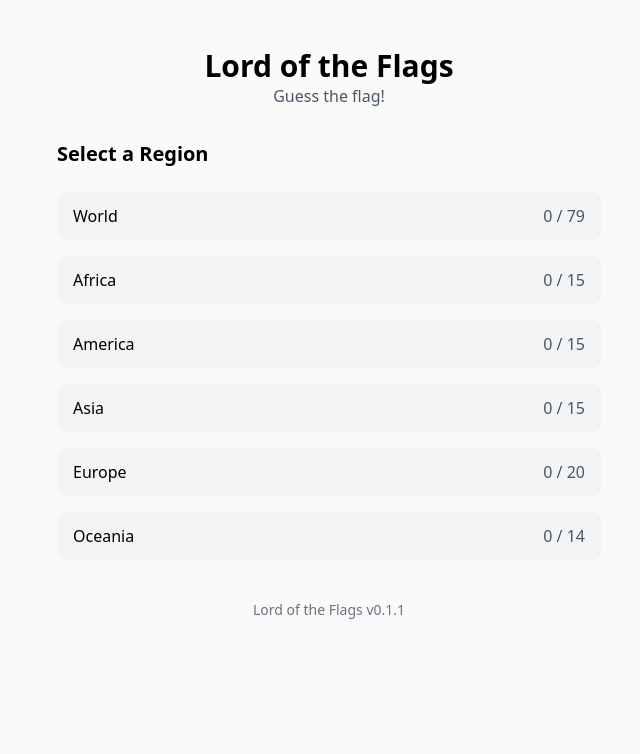
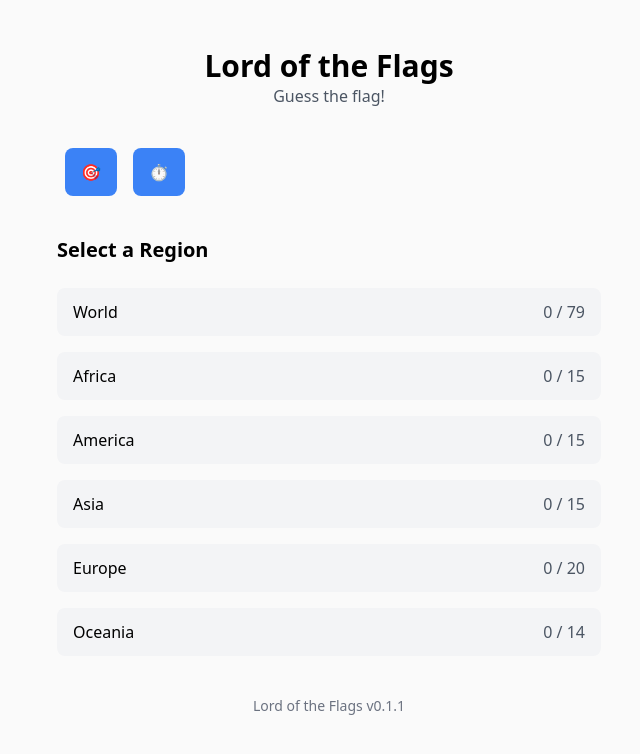
Before and after one commit to jacqueshovine/lordoftheflags, a Vue app: page / in a window 1280 px wide. Shown: the top 754 px of the page, without its empty margins (311-951 px from the left). Built offline with nearby package versions, Linux system fonts and the light colour scheme.

Commit message:
add timer mode and split mode settings in config files

```diff
--- a/src/components/game/RegionButton.vue
+++ b/src/components/game/RegionButton.vue
@@ -25,6 +25,7 @@ function handleClick() {
     @click="handleClick"
   >
     <span class="font-medium">{{ region }}</span>
-    <span class="float-right text-gray-600">{{ regionScore.maxAchieved }} / {{ regionScore.maxPossible }}</span>
+    <span v-if="gameStore.currentMode.id === 'classic'" class="float-right text-gray-600">{{ regionScore.maxAchieved }} / {{ regionScore.maxPossible }}</span>
+    <span v-else-if="gameStore.currentMode.id === 'timer'" class="float-right text-gray-600">{{ regionScore.maxAchieved }}</span>
   </button>
 </template>
--- a/src/components/game/ScoreDisplay.vue
+++ b/src/components/game/ScoreDisplay.vue
@@ -5,8 +5,11 @@ const gameStore = useGameStore();
 </script>
 
 <template>
-  <div class="text-center my-4">
+  <div v-if="gameStore.currentMode.id === 'classic'" class="text-center my-4">
     <p class="text-lg">Round: {{ gameStore.getCurrentRound }} / {{ gameStore.getTotalRounds }}</p>
+  </div>
+  <div v-else-if="gameStore.currentMode.id === 'timer'" class="text-center my-4">
+    <p class="text-lg">Round: {{ gameStore.getCurrentRound }}</p>
   </div>
   <div class="text-center my-4">
     <p class="text-lg">Score: {{ gameStore.currentScore }} | Best: {{ gameStore.getCurrentMaxScore }}</p>
--- /dev/null
+++ b/src/modes/classic.js
@@ -0,0 +1,14 @@
+export default {
+  id: 'classic',
+  name: 'Classic',
+  icon: '🎯',
+  description: 'Guess all flags from a region. No time limit.',
+
+  // ========================================================================================================================
+  // SETTINGS
+  // ========================================================================================================================
+  hasRegions: true,
+  regions: ['World', 'Africa', 'America', 'Asia', 'Europe', 'Oceania'],
+  hasTimer: false,
+  feedbackDelay: 1500,
+};
--- /dev/null
+++ b/src/modes/timer.js
@@ -0,0 +1,15 @@
+export default {
+  id: 'timer',
+  name: 'Timer',
+  icon: '⏱️',
+  description: 'Guess as many flags as possible within a time limit.',
+
+  // ========================================================================================================================
+  // SETTINGS
+  // ========================================================================================================================
+  hasRegions: true,
+  regions: ['World', 'Africa', 'America', 'Asia', 'Europe', 'Oceania'],
+  hasTimer: true,
+  timerDuration: 30, // in seconds
+  feedbackDelay: 500, // faster feedback for timer mode
+};
--- a/src/stores/game.js
+++ b/src/stores/game.js
@@ -2,34 +2,34 @@ import { defineStore } from 'pinia';
 import { ref, computed } from 'vue';
 import { shuffle } from '@/utils/helpers';
 import countries from '@/data/countries.json';
+import classicMode from '@/modes/classic.js';
+import timerMode from '@/modes/timer.js';
 
 export const useGameStore = defineStore('game', () => {
   // ========================================================================================================================
   // STATE -- State = Data (Variables)
   // ========================================================================================================================
+  const modes = { classic: classicMode, timer: timerMode };
+  const currentMode = ref(classicMode);
   const gameRunning = ref(false);
+  const timer = ref(null);
   const currentFilter = ref(null);
   const shuffledCountries = ref([]);
   const roundsLeft = ref(0);
   const currentScore = ref(0);
-  const selectedAnswer = ref(null); // Used to highlight selected and wrong answers across FlagTile components
+  const selectedAnswer = ref(null);
   const countryToGuess = ref(null);
   const countryPossibilities = ref([]);
+  const currentRound = ref(0);
 
-  const maxAchievedScores = ref({
-    World: 0,
-    Africa: 0,
-    America: 0,
-    Asia: 0,
-    Europe: 0,
-    Oceania: 0
-  });
-
-  const regions = ['World', 'Africa', 'America', 'Asia', 'Europe', 'Oceania'];
+  // Scores organized by mode, then by region (initialized dynamically in setMode)
+  const maxAchievedScores = ref({});
 
   // ========================================================================================================================
   // GETTERS -- Computed/Derived Values (Read-only)
   // ========================================================================================================================
+  const getRegions = computed(() => currentMode.value?.regions || []);
+
   const getFilteredCountries = computed(() => {
     if (currentFilter.value) {
       return countries.filter(country => country.continent === currentFilter.value);
@@ -39,15 +39,16 @@ export const useGameStore = defineStore('game', () => {
 
   const getRegionScores = computed(() => {
     const scores = {};
+    const modeId = currentMode.value?.id;
 
-    regions.forEach(region => {
+    getRegions.value.forEach(region => {
       const maxPossible = region === 'World'
         ? countries.length
         : countries.filter(c => c.continent === region).length;
 
       scores[region] = {
         maxPossible,
-        maxAchieved: maxAchievedScores.value[region]
+        maxAchieved: maxAchievedScores.value[modeId]?.[region] || 0
       };
     });
 
@@ -63,18 +64,43 @@ export const useGameStore = defineStore('game', () => {
   const getTotalRounds = computed(() => getFilteredCountries.value.length);
 
   const getCurrentRound = computed(() => {
-    return getTotalRounds.value - roundsLeft.value;
+    return currentMode.value.id === 'classic' ? getTotalRounds.value - roundsLeft.value : currentRound.value;
   });
 
   // ========================================================================================================================
   // ACTIONS -- Methods : Write (Functions that can modify state)
   // ========================================================================================================================
+  function setMode(mode) {
+    currentMode.value = mode;
+
+    // Initialize scores for this mode if they don't exist
+    if (!maxAchievedScores.value[mode.id]) {
+      // The object will look like: { 'World': 0, 'Africa': 0, ... }
+      maxAchievedScores.value[mode.id] = Object.fromEntries(
+        mode.regions.map(region => [region, 0])
+      );
+    }
+  }
+
   function initGame(filter = null) {
     currentFilter.value = filter;
     shuffledCountries.value = shuffle([...getFilteredCountries.value]);
     gameRunning.value = true;
     currentScore.value = 0;
-    roundsLeft.value = shuffledCountries.value.length;
+    currentRound.value = 0;
+
+    // If timer mode, rounds are infinite until the timer runs out
+    if (currentMode.value?.hasTimer) {
+      roundsLeft.value = Infinity;
+      timer.value = setTimeout(() => {
+        console.log('Time over'); // Remove when able to display timer
+        endGame();
+      }, currentMode.value.timerDuration * 1000);
+    // Otherwise, set rounds to the number of countries in the filtered list
+    } else {
+      roundsLeft.value = shuffledCountries.value.length;
+    }
+
     nextRound();
   }
 
@@ -84,9 +110,15 @@ export const useGameStore = defineStore('game', () => {
       return;
     }
 
-    const currentIndex = shuffledCountries.value.length - roundsLeft.value;
-    countryToGuess.value = shuffledCountries.value[currentIndex];
-    roundsLeft.value--;
+    if (currentMode.value.hasTimer) {
+      currentRound.value++;
+      const randomIndex = Math.floor(Math.random() * shuffledCountries.value.length);
+      countryToGuess.value = shuffledCountries.value[randomIndex];
+    } else {
+      const currentIndex = shuffledCountries.value.length - roundsLeft.value;
+      countryToGuess.value = shuffledCountries.value[currentIndex];
+      roundsLeft.value--;
+    }
 
     // Get 3 wrong answers
     let countryList = shuffle([...getFilteredCountries.value]);
@@ -108,26 +140,34 @@ export const useGameStore = defineStore('game', () => {
       currentScore.value++;
     }
 
+    const delay = currentMode.value?.feedbackDelay || 1500;
     setTimeout(() => {
       selectedAnswer.value = null;
       nextRound();
-    }, 1500);
+    }, delay);
   }
 
   function endGame() {
     gameRunning.value = false;
 
-    // Update the max score for the current region
+    // Update the max score for the current mode and region
+    const modeId = currentMode.value?.id;
     const region = getCurrentRegion.value;
-    if (currentScore.value > maxAchievedScores.value[region]) {
-      maxAchievedScores.value[region] = currentScore.value;
+
+    if (modeId && currentScore.value > maxAchievedScores.value[modeId][region]) {
+      maxAchievedScores.value[modeId][region] = currentScore.value;
     }
 
     currentScore.value = 0;
   }
 
   function resetGame() {
+    if (timer.value) {
+      clearTimeout(timer.value);
+      timer.value = null;
+    }
     gameRunning.value = false;
+    currentRound.value = 0;
     currentFilter.value = null;
     shuffledCountries.value = [];
     roundsLeft.value = 0;
@@ -139,6 +179,8 @@ export const useGameStore = defineStore('game', () => {
 
   return {
     // State
+    modes,
+    currentMode,
     gameRunning,
     currentFilter,
     roundsLeft,
@@ -147,9 +189,9 @@ export const useGameStore = defineStore('game', () => {
     countryToGuess,
     countryPossibilities,
     maxAchievedScores,
-    regions,
 
     // Getters
+    getRegions,
     getFilteredCountries,
     getRegionScores,
     getCurrentRegion,
@@ -158,6 +200,7 @@ export const useGameStore = defineStore('game', () => {
     getCurrentRound,
 
     // Actions
+    setMode,
     initGame,
     nextRound,
     checkAnswer,
--- a/src/views/HomeView.vue
+++ b/src/views/HomeView.vue
@@ -6,6 +6,10 @@ import RegionButton from '@/components/game/RegionButton.vue';
 import Footer from '@/components/layout/Footer.vue';
 
 const gameStore = useGameStore();
+
+function setCurrentMode(mode) {
+  gameStore.setMode(mode);
+}
 </script>
 
 <template>
@@ -13,11 +17,23 @@ const gameStore = useGameStore();
     <h1 class="text-3xl font-bold text-center">Lord of the Flags</h1>
     <p class="text-center text-gray-600">Guess the flag!</p>
 
+    <!-- Mode Selection -->
+    <div v-if="!gameStore.gameRunning" class="mt-8">
+      <button
+        v-for="mode in gameStore.modes"
+        :key="mode.id"
+        class="btn-primary mb-4 mx-2"
+        @click="setCurrentMode(mode)"
+      >
+        {{ mode.icon }}
+      </button>
+    </div>
+
     <!-- Region Selection (when game is not running) -->
     <div v-if="!gameStore.gameRunning" class="mt-8">
       <h2 class="text-xl font-semibold mb-4">Select a Region</h2>
       <RegionButton
-        v-for="region in gameStore.regions"
+        v-for="region in gameStore.getRegions"
         :key="region"
         :region="region"
       />
```
Also changed, not shown: 1 other file (tests, documents, lock files or other folders).
